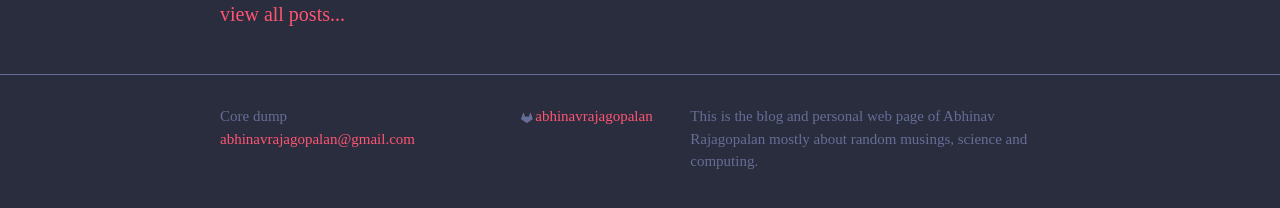
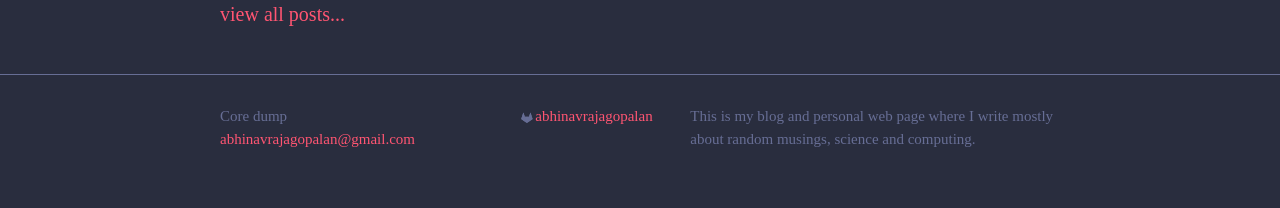
Before and after one commit to abvr/abvr.github.io, a Jekyll site: the page built from index.html, in a window 1280 px wide. Shown: the part 326-534 px from the top of the page. Built offline with Jekyll 4.4.1, drawn with Linux system fonts in a browser that asks for light colours.

Commit message:
Update _config.yml

```diff
--- a/_config.yml
+++ b/_config.yml
@@ -11,7 +11,7 @@ exclude: [vendor, "Gemfile", "Gemfile.lock"]
 title: Core dump
 email: abhinavrajagopalan@gmail.com
 description: > # this means to ignore newlines until "baseurl:"
-    This is the blog and personal web page of Abhinav Rajagopalan mostly about random musings, science and computing.
+    This is my blog and personal web page where I write mostly about random musings, science and computing.
 baseurl: "" # the subpath of your site, e.g. /blog
 url: "http://abhinavrajagopalan.gitlab.io" # the base hostname & protocol for your site
 gitlab_username: abhinavrajagopalan
```
